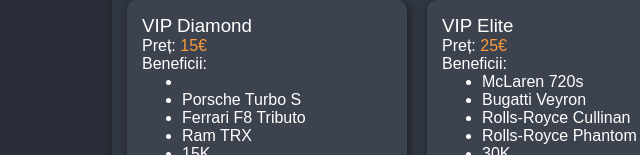
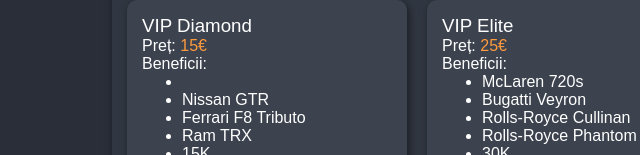
Before and after one commit to Central-Romania-Roleplay/CentralRomaniaRP, a plain HTML site: page Shop.html in a window 1280 px wide. Shown: the part 645-800 px from the top of the page, 18-658 px from the left. Drawn offline with Linux system fonts and the light colour scheme.

Commit message:
Shop.html

```diff
--- a/Shop.html
+++ b/Shop.html
@@ -53,7 +53,7 @@
                 <p class="price">Preț: <span class="verde">15€</span></p>
                 <p class="beneficii">Beneficii: <ol class="benefics">
                     <li></li>
-                    <li>Porsche Turbo S</li>
+                    <li>Nissan GTR</li>
                     <li>Ferrari F8 Tributo</li>
                     <li>Ram TRX</li>
                     <li>15K</li>
```
